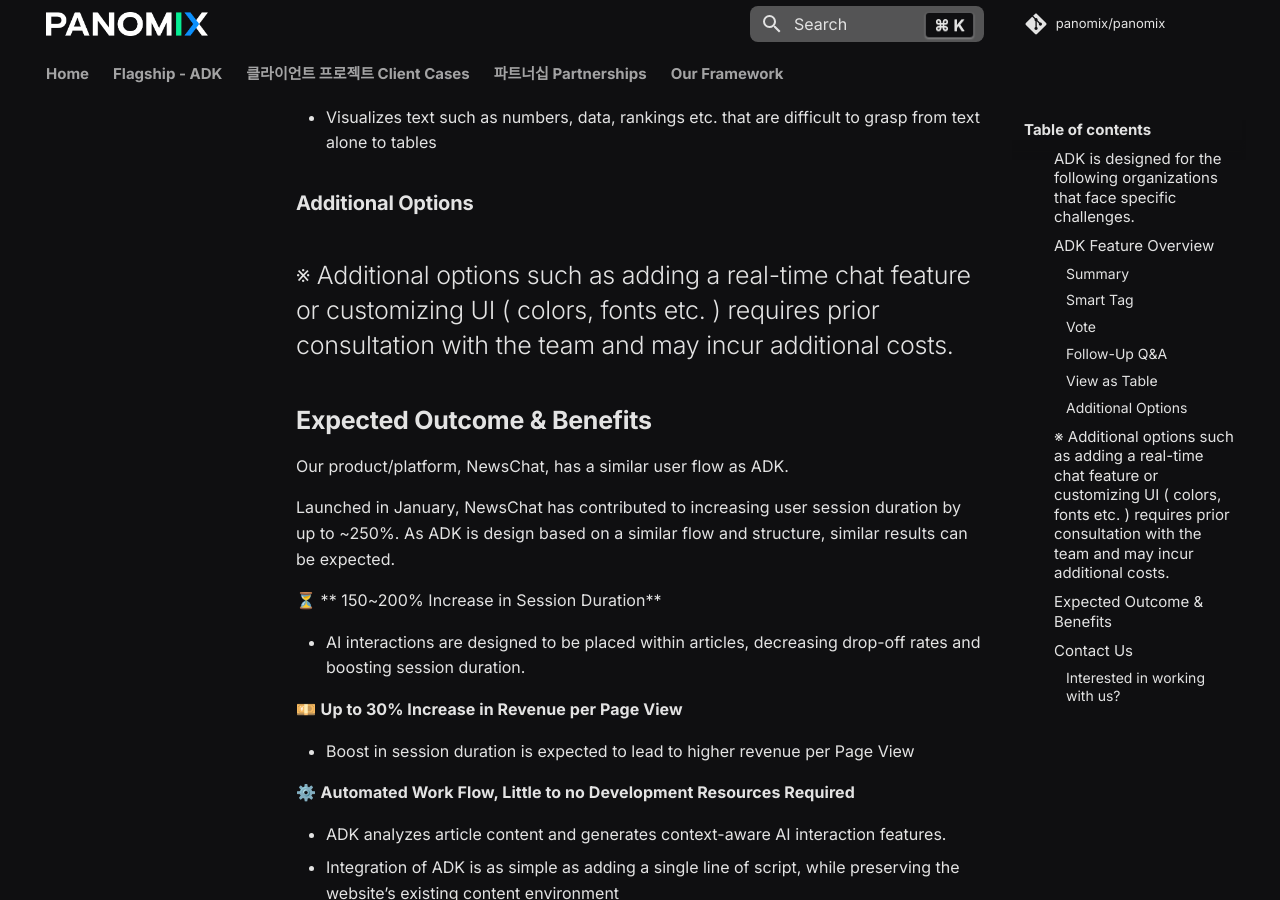
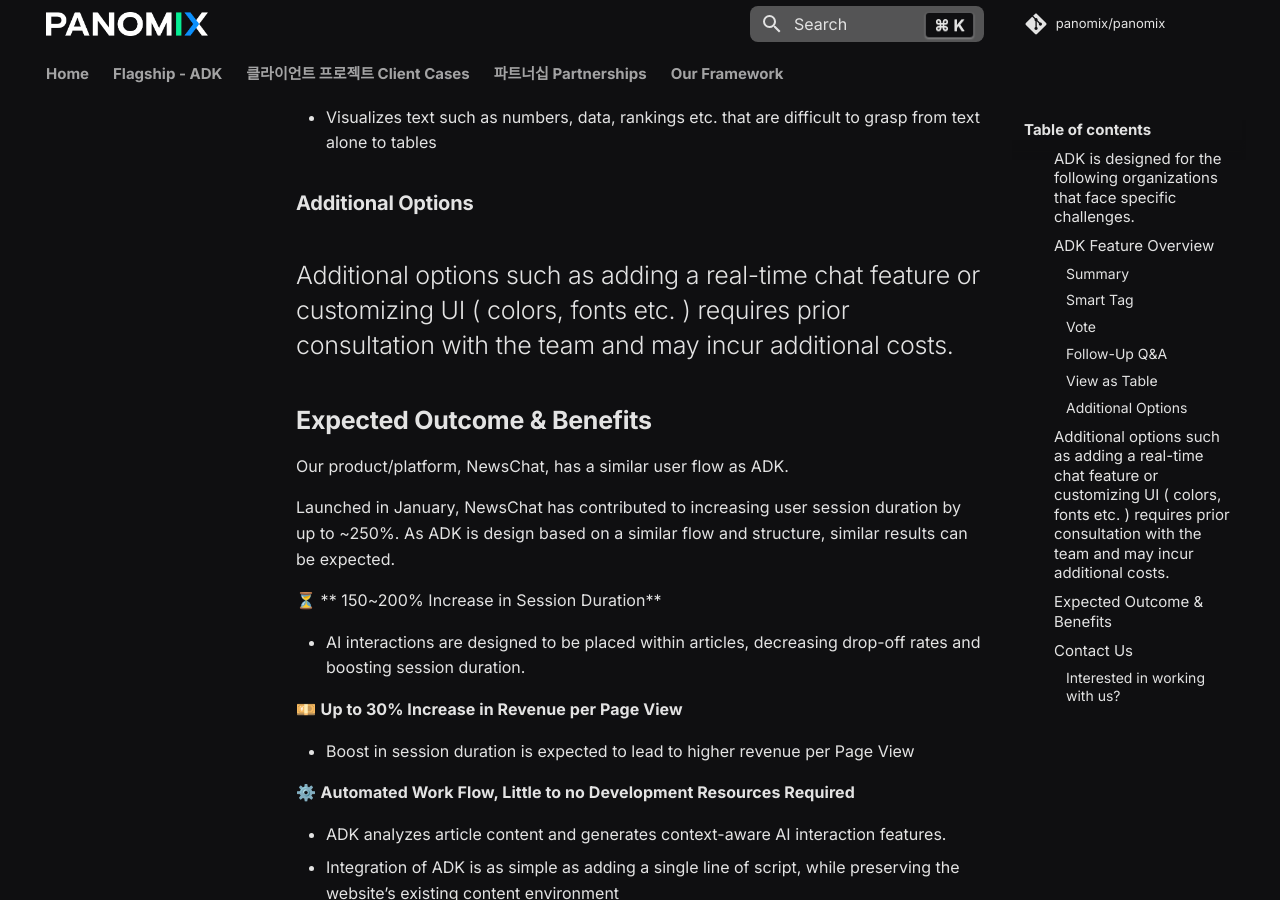
Before and after one commit to panomix/panomix, an MkDocs documentation site: the page built from docs/en/flagship.md, in a window 1280 px wide and 900 px high, scrolled down 1509 px. Built offline with MkDocs 1.6.1 and Material for MkDocs 9.7.7, drawn with Linux system fonts in a browser that asks for light colours; comment, search, counter and statistics services are not loaded.

Commit message:
Update flagship.md

```diff
--- a/docs/en/flagship.md
+++ b/docs/en/flagship.md
@@ -37,7 +37,7 @@
 - Visualizes text such as numbers, data, rankings etc. that are difficult to grasp from text alone to tables
 
 ### **Additional Options** ###
-※ Additional options such as adding a real-time chat feature or customizing UI ( colors, fonts etc. ) requires prior consultation with the team and may incur additional costs.
+Additional options such as adding a real-time chat feature or customizing UI ( colors, fonts etc. ) requires prior consultation with the team and may incur additional costs.
 ---
 
 ## **Expected Outcome & Benefits** ##
```
